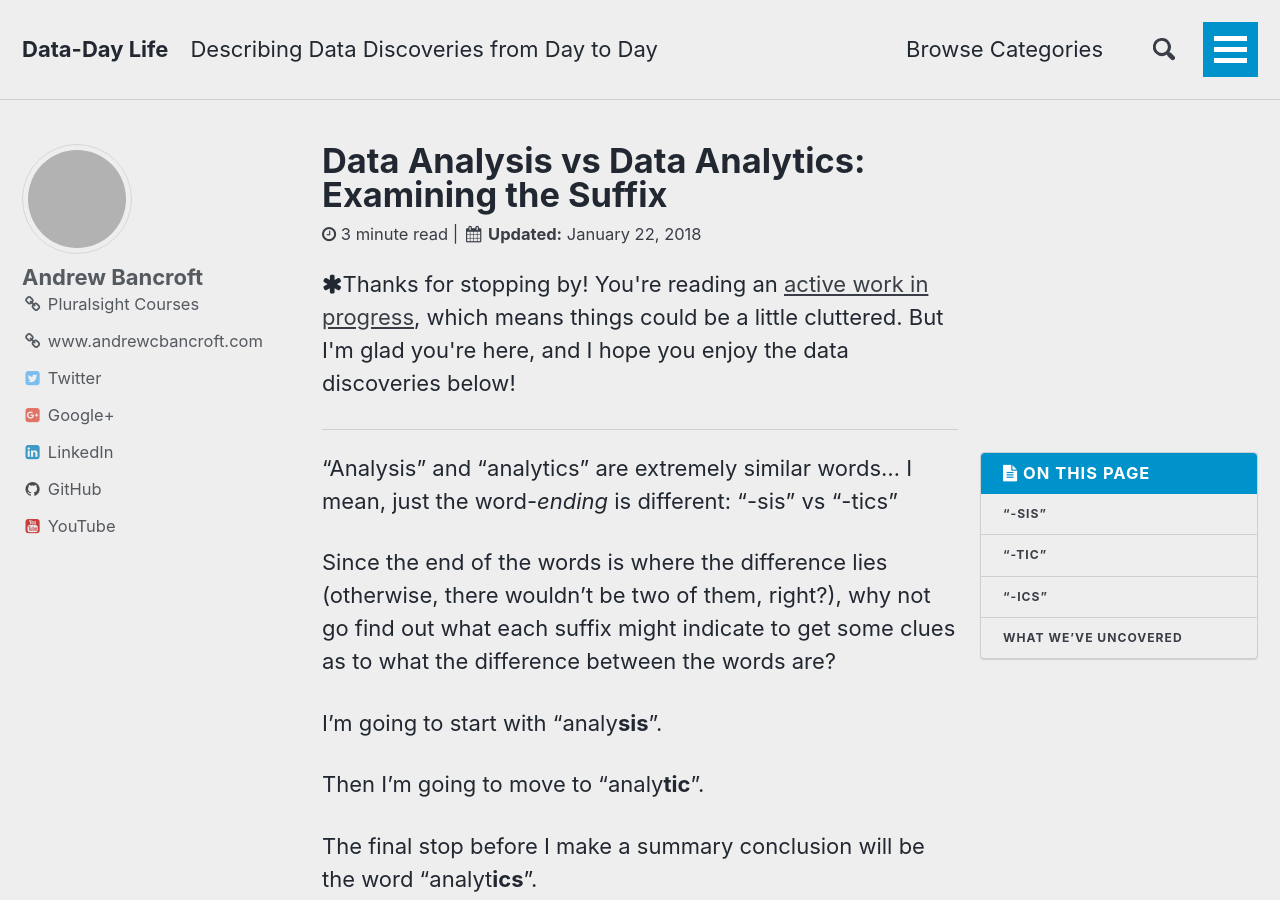
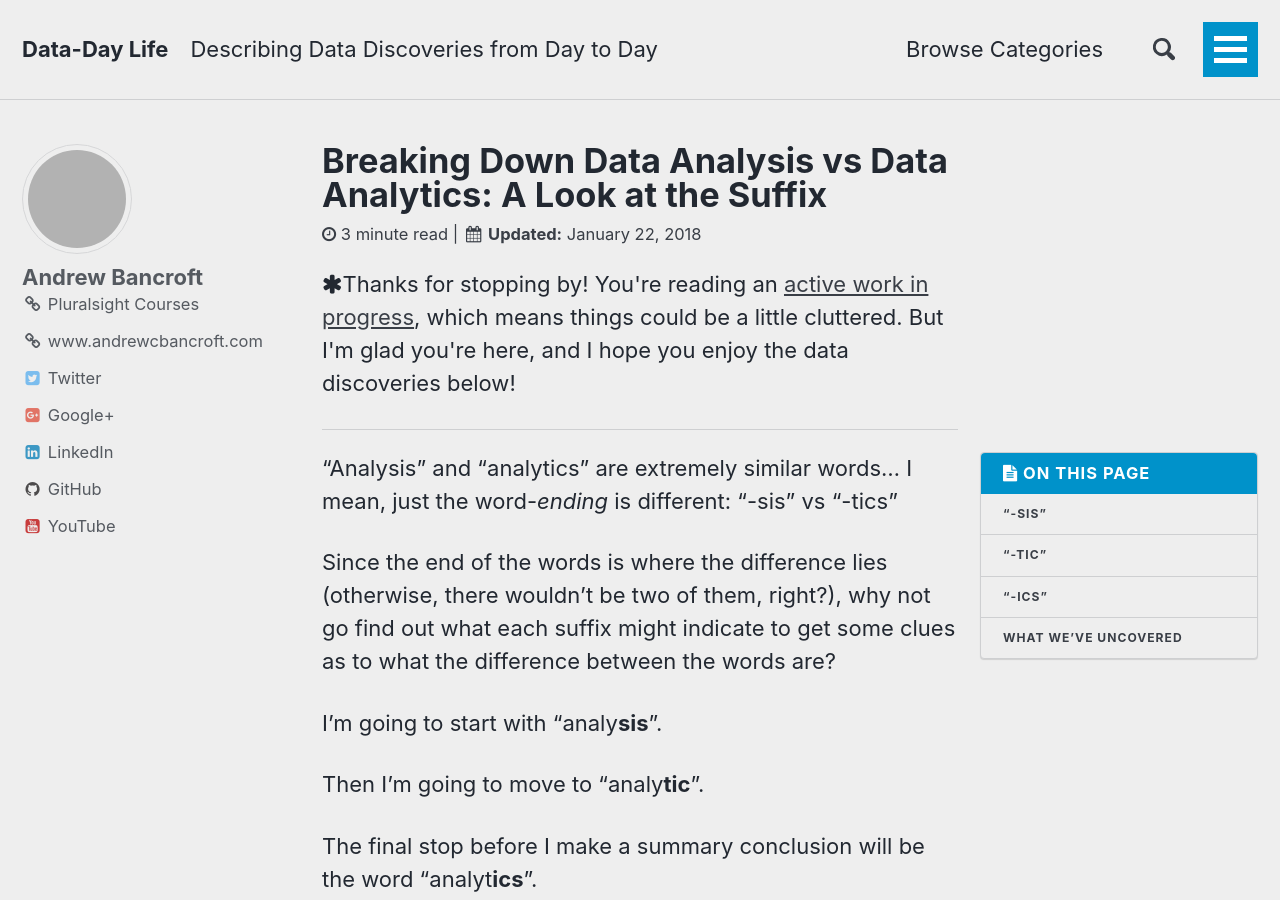
Before and after one commit to andrewcbancroft/datadaylife-blog, a Jekyll site: the page built from _posts/2018-01-09-data-analysis-vs-data-analytics-examining-suffix.md, in a window 1280 px wide and 900 px high. Built offline with Jekyll 4.4.1, drawn with Linux system fonts in a browser that asks for light colours; comment, search, counter and statistics services are not loaded; grey boxes are pictures that could not be loaded.

Commit message:
Update 2018-01-09-data-analysis-vs-data-analytics-examining-suffix.md

```diff
--- a/_posts/2018-01-09-data-analysis-vs-data-analytics-examining-suffix.md
+++ b/_posts/2018-01-09-data-analysis-vs-data-analytics-examining-suffix.md
@@ -1,5 +1,5 @@
 ---
-title: "Data Analysis vs Data Analytics: Examining the Suffix"
+title: "Breaking Down Data Analysis vs Data Analytics: A Look at the Suffix"
 excerpt: "Question: How would you explain \"data analysis\" vs \"data analytics\"? Clues lie in the suffix!"
 layout: work-in-progress
 toc: true
```
